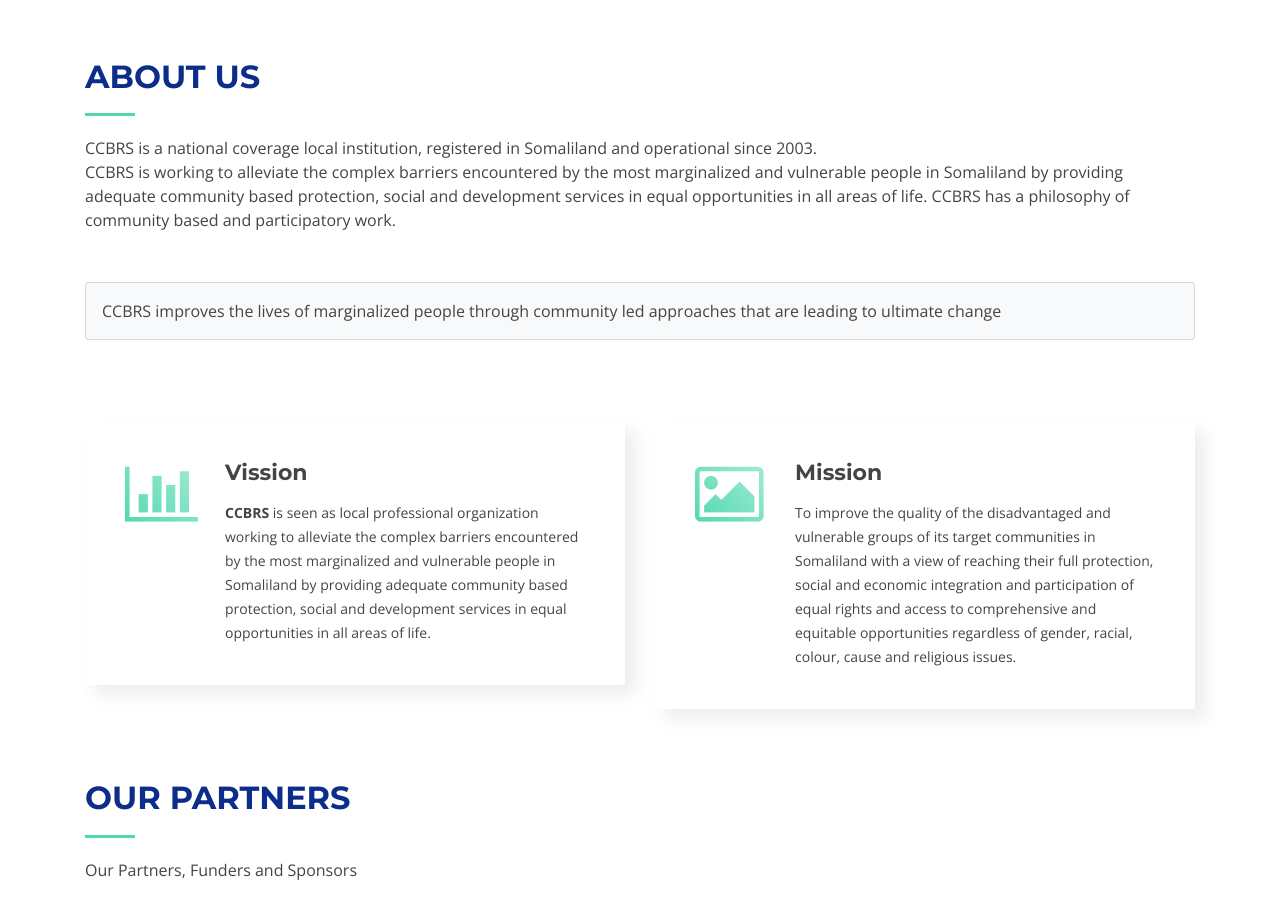
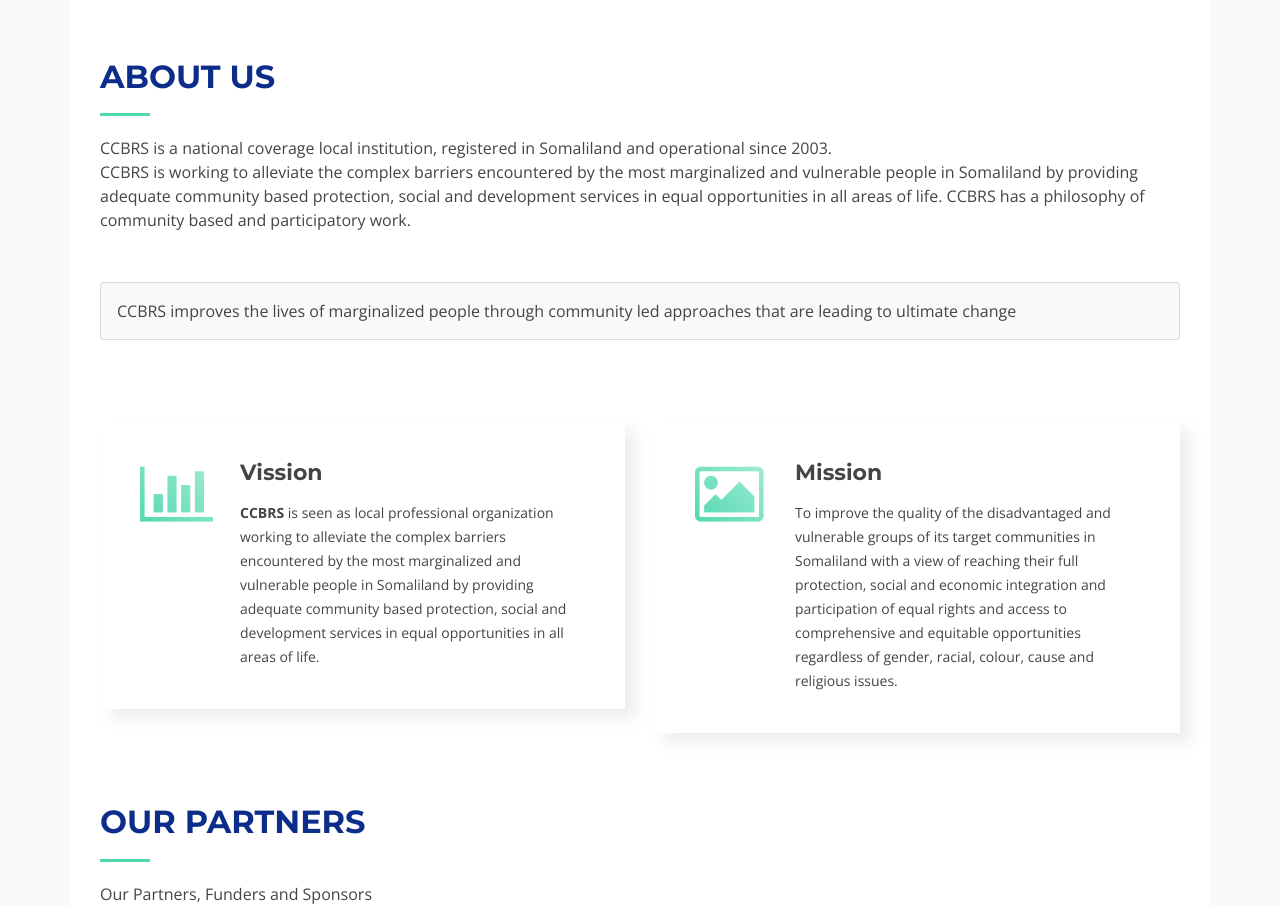
Before and after one commit to adeegsan/ccbrs, a plain HTML site: page index.html in a window 1280 px wide. Shown: the part 1216-2122 px from the top of the page. Drawn offline with nearby package versions, Linux system fonts and the light colour scheme; some packages are replaced by stand-ins of ours; files whose address does not match are found by name.

Commit message:
Add bg color to body

```diff
--- a/index.html
+++ b/index.html
@@ -36,7 +36,7 @@
 
 </head>
 
-<body id="body">
+<body id="body" class="bg-light">
 
     <!--==========================
     Top Bar
@@ -166,7 +166,7 @@
         </div>
     </section>
     <!-- #intro -->
-    <main id="main">
+    <main id="main" class="container bg-white">
 
         <!--==========================
       About Section
```
